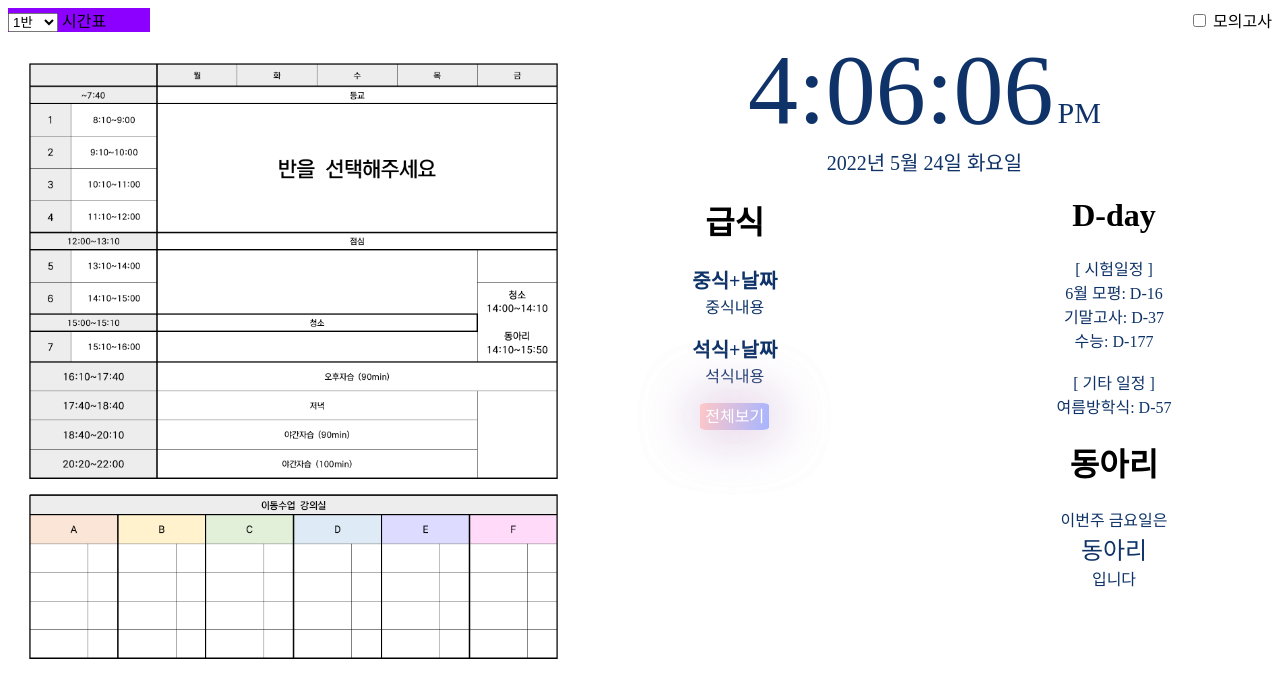
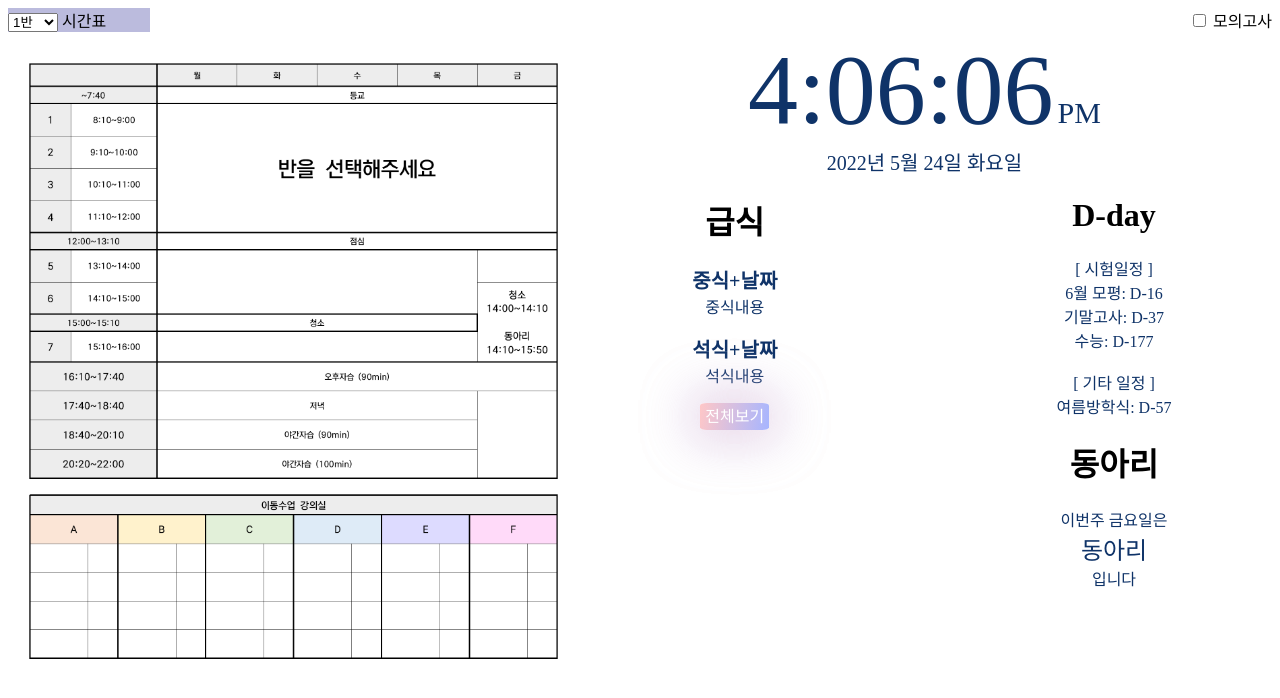
Before and after one commit to Geonwoo1109/School_Website, a plain HTML site: page index.html in a window 1280 px wide. Drawn offline with nearby package versions, Linux system fonts and the light colour scheme; no server answers.

Commit message:
Update index.html

```diff
--- a/index.html
+++ b/index.html
@@ -25,7 +25,7 @@
 
         <!-- 시간표 -->
         <span id="form" style="height: 100%; width: 45%;">
-            <div id="ChangeTimeTable" style="float: left; width: 25%; height: 5%; background-color: #8b00ff;">
+            <div id="ChangeTimeTable" style="float: left; width: 25%; height: 5%; background-color: #bbbbdd;">
                 <select name="language" onchange="handleOnChange(this)">
                     <option value="3-1">1반</option>
                     <option value="3-2">2반</option>
```
